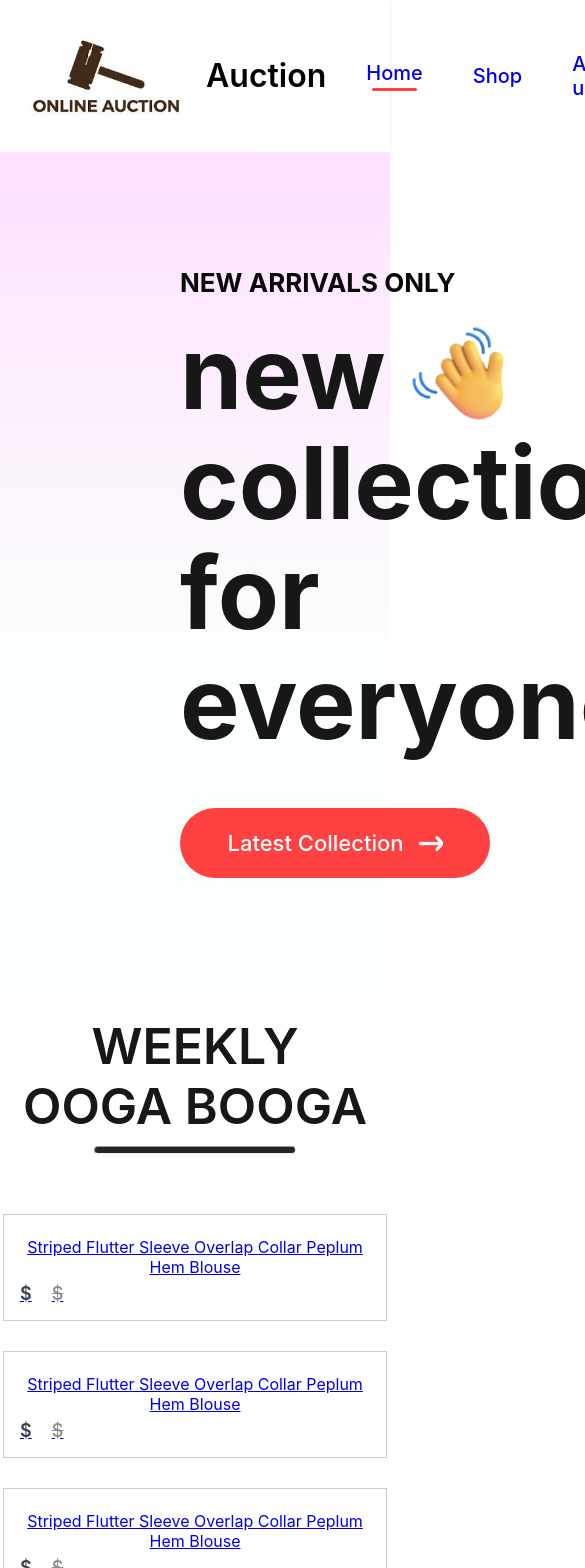
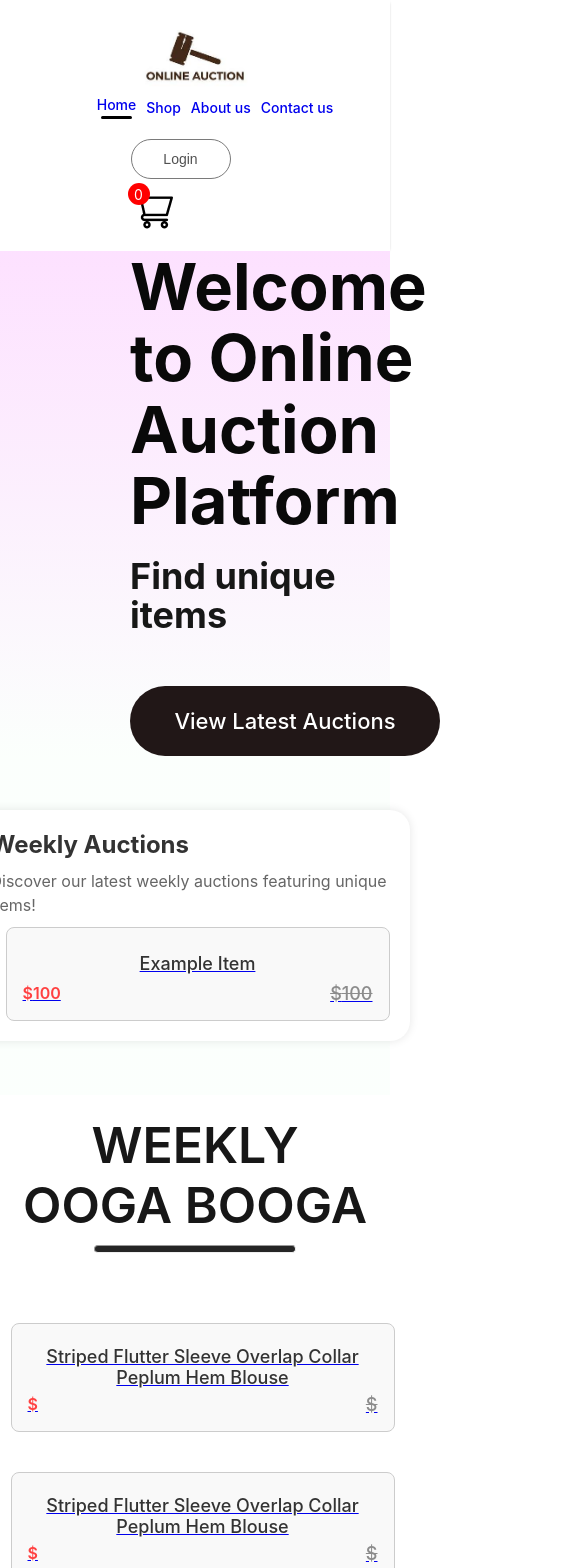
Before and after one commit to ajdin003/online-auction-platform, a React (Vite) app in the folder client/: page / in a window 390 px wide. Shown: the top 1568 px of the page, 585 px wide, since content can reach past the window. Built offline with nearby package versions, Linux system fonts and the light colour scheme.

Commit message:
Home text changed,added weekly artical,UI for login and register

```diff
--- a/client/src/components/Hero.jsx
+++ b/client/src/components/Hero.jsx
@@ -12,29 +12,32 @@ const Hero = () => {
         <div className="hero-left">
           {" "}
           {/* PROMJENIT */}
-          <h2>NEW ARRIVALS ONLY</h2>
+          <h2>Welcome to Online Auction Platform</h2>
           <div>
             <div className="hero-hand-icon">
               {" "}
               {/* PROMJENIT */}
-              <p>new</p>
-              <img src={hand_icon} alt="" />
+
+
             </div>
-            <p>collection</p>
-            <p>for everyone</p>
+            <p>Find unique items</p>
           </div>
           <div className="hero-latest-btn">
             {" "}
             {/* PROMJENIT */}
-            <div>Latest Collection</div>
-            <img src={arrow_icon} alt="" /> {/* PROMJENIT */}
+            <div>View Latest Auctions</div>
+
           </div>
         </div>
 
         <div className="hero-right">
           {" "}
-          {/* PROMJENIT */}
-          <img src={hero_image} alt="sss" />
+          <div className="weekly-auctions">
+            <h3>Weekly Auctions</h3>
+            <p>Discover our latest weekly auctions featuring unique items!</p>
+            {/* Add your Item component or any content for weekly auctions here */}
+            <Item id="1" name="Example Item" newPrice={100} />
+          </div>
         </div>
       </div>
 
--- a/client/src/components/Home.jsx
+++ b/client/src/components/Home.jsx
@@ -6,7 +6,7 @@ import { useNavigate } from "react-router-dom";
 const Home = () => {
   const [cookies] = useCookies(["token"]);
   const navigate = useNavigate();
-  console.log(cookies.token);
+  console.log(cookies.token); //
 
   return (
 
--- a/client/src/components/Login.jsx
+++ b/client/src/components/Login.jsx
@@ -2,7 +2,7 @@ import axios from "axios";
 import { useState } from "react";
 import "../css/register.css";
 import { useCookies } from "react-cookie";
-import { useNavigate } from "react-router-dom";
+import { useNavigate, Link } from "react-router-dom";
 
 const Login = () => {
   const [username, setUsername] = useState("");
@@ -26,7 +26,9 @@ const Login = () => {
 
   return (
     <div className="register-wrapper">
+      <div className="login-box">
       <h1 className="register-title">Log in to your account</h1>
+
       <div className="register-content-wrapper">
         <input
           type="text"
@@ -38,7 +40,10 @@ const Login = () => {
           placeholder="Password"
           onChange={(e) => setPassword(e.target.value)}
         />
+        <p>Don't have an account? <Link to="/register">Register here</Link>
+      </p>
         <button onClick={handleSubmit}>Log In</button>
+      </div>
       </div>
     </div>
   );
--- a/client/src/components/Navbar/Navbar.css
+++ b/client/src/components/Navbar/Navbar.css
@@ -1,25 +1,127 @@
-.navbar{
+/* Base styles */
+.register-wrapper {
+  height: 100vh;
+  display: flex;
+  flex-direction: column;
+  align-items: center;
+  justify-content: center;
+  gap: 40px;
+  color: #0e0707;
+  padding: 20px;
+}
+
+.login-box {
+  background: linear-gradient(180deg, #fde1ff, #e1ffea22 60%);
+  padding: 40px;
+  border-radius: 15px;
+  box-shadow: 0 4px 8px rgba(0, 0, 0, 0.1);
+  display: flex;
+  flex-direction: column;
+  align-items: center;
+  width: 100%;
+  max-width: 400px;
+}
+
+.register-title {
+  font-size: 24px;
+  margin-bottom: 20px;
+}
+
+.register-content-wrapper {
+  width: 100%;
+  display: flex;
+  flex-direction: column;
+  align-items: center;
+  justify-content: center;
+  gap: 20px;
+}
+
+input {
+  width: 100%;
+  padding: 8px;
+  border-radius: 8px;
+  border: none;
+  border-bottom: 1px solid #a91d3a;
+  font-size: 18px;
+  background-color: transparent;
+  color: #000000;
+}
+
+button {
+  padding: 10px;
+  width: 150px;
+  border-radius: 8px;
+  border: none;
+  font-size: 16px;
+  margin-top: 20px;
+  font-weight: 600;
+  cursor: pointer;
+  background-color: transparent;
+  border: 1px solid #a91d3a;
+  color: #000000;
+}
+
+button:hover {
+  background-color: #a91d3a;
+  color: #000000;
+}
+
+.register-link {
+  font-size: 14px;
+  margin-top: -10px; /* Adjust margin to fit your layout */
+}
+
+.register-link a {
+  color: blue;
+  text-decoration: none;
+}
+
+.register-link a:hover {
+  text-decoration: underline;
+}
+
+/* Responsive styles */
+@media (min-width: 500px) {
+  .register-title {
+    font-size: 34px;
+  }
+
+  .login-box {
+    padding: 60px;
+  }
+
+  button {
+    width: 200px;
+  }
+}
+
+/* Navbar styles */
+.navbar {
   display: flex;
   justify-content: space-around;
   padding: 16px;
   box-shadow: 0 1px 3px -2px;
+  flex-wrap: wrap; /* Add this to make items wrap on smaller screens */
 }
-.nav-logo img{
+
+.nav-logo img {
   width: 180px;
   height: auto;
 }
-.nav-logo{
+
+.nav-logo {
   display: flex;
-    align-items: center; /* ////////////////////////////////////////////////////    */
+  align-items: center;
   gap: 10px;
 }
-.nav-logo p{          /* ////////////////////////////////////////////////////    */
+
+.nav-logo p {
   color: black;
   font-size: 32px;
   font-weight: 600;
+}
 
-}
-.nav-menu{
+.nav-menu {
   display: flex;
   align-items: center;
   list-style: none;
@@ -27,9 +129,10 @@
   color: #626262;
   font-size: 20px;
   font-weight: 500;
+  flex-wrap: wrap; /* Add this to make items wrap on smaller screens */
 }
 
-.nav-menu li{
+.nav-menu li {
   display: flex;
   flex-direction: column;
   align-items: center;
@@ -38,20 +141,22 @@
   cursor: pointer;
 }
 
-.nav-menu hr{
+.nav-menu hr {
   border: none;
   width: 80%;
   height: 3px;
   border-radius: 10px;
-    background-color: #ff4141;
+  background-color: #000000;
 }
 
-.nav-login-cart{
+.nav-login-cart {
   display: flex;
   align-items: center;
   gap: 45px;
+  flex-wrap: wrap; /* Add this to make items wrap on smaller screens */
 }
-.nav-login-cart button{
+
+.nav-login-cart button {
   width: 157px;
   height: 58px;
   outline: none;
@@ -64,11 +169,11 @@
   cursor: pointer;
 }
 
-.nav-login-cart button:active{
+.nav-login-cart button:active {
   background: #f3f3f3;
 }
 
-.nav-cart-count{ /* MINI ICON COUNTER FOR CART SHOP !   */
+.nav-cart-count {
   width: 22px;
   height: 22px;
   display: flex;
@@ -81,3 +186,50 @@
   background: red;
   color: white;
 }
+
+/* Media query for smaller screens */
+@media (max-width: 768px) {
+  .nav-logo p {
+    font-size: 24px;
+  }
+
+  .nav-menu {
+    gap: 20px;
+    font-size: 16px;
+  }
+
+  .nav-login-cart {
+    gap: 20px;
+  }
+
+  .nav-login-cart button {
+    width: 120px;
+    height: 50px;
+    font-size: 16px;
+  }
+}
+
+@media (max-width: 500px) {
+  .nav-logo img {
+    width: 120px;
+  }
+
+  .nav-logo p {
+    font-size: 20px;
+  }
+
+  .nav-menu {
+    gap: 10px;
+    font-size: 14px;
+  }
+
+  .nav-login-cart {
+    gap: 10px;
+  }
+
+  .nav-login-cart button {
+    width: 100px;
+    height: 40px;
+    font-size: 14px;
+  }
+}
--- a/client/src/components/Navbar/Navbar.jsx
+++ b/client/src/components/Navbar/Navbar.jsx
@@ -11,7 +11,7 @@ const Navbar = () => {
     <div className="navbar">
       <div className="nav-logo">
         <img src={logo} alt="" />
-        <p>Auction</p>
+
       </div>
       <ul className="nav-menu">
         <li
--- a/client/src/components/Register.jsx
+++ b/client/src/components/Register.jsx
@@ -22,6 +22,7 @@ const Register = () => {
 
   return (
     <div className="register-wrapper">
+      <div className="register-box">
       <h1 className="register-title">Register your account</h1>
       <div className="register-content-wrapper">
         <input
@@ -47,6 +48,7 @@ const Register = () => {
         <button onClick={handleSubmit}>Create Account</button>
       </div>
     </div>
+    </div>
   );
 };
 
--- a/client/src/css/Hero.css
+++ b/client/src/css/Hero.css
@@ -2,6 +2,7 @@
   height: 100vh;
   background: linear-gradient(180deg, #fde1ff, #e1ffea22 60%);
   display: flex;
+  align-items: center;
 }
 .hero-left {
   flex: 1;
@@ -11,26 +12,21 @@
   gap: 20px;
   padding-left: 180px;
   line-height: 1.1;
+
 }
 .hero-left h2 {
   color: #090909;
-  font-size: 26px;
+  font-size: 65px;
   font-weight: 600px;
 }
 
 .hero-left p {
   color: #171717;
-  font-size: 100px;
+  font-size: 36px;
   font-weight: 700;
 }
-.hero-hand-icon {
-  display: flex;
-  align-items: center;
-  gap: 20px;
-}
-.hero-hand-icon img {
-  width: 105px;
-}
+
+
 .hero-latest-btn {
   display: flex;
   justify-content: center;
@@ -40,15 +36,69 @@
   height: 70px;
   border-radius: 75px;
   margin-top: 30px;
-  background: #ff4141;
+  background: #211717;
   color: white;
   font-size: 22px;
   font-weight: 500;
 }
+
+.weekly-auctions {
+  margin-right: 50px;
+  background-color: #ffffff;
+  padding: 20px;
+  border-radius: 20px;
+  box-shadow: 0 0 10px rgba(0, 0, 0, 0.1);
+}
+
+.weekly-auctions h3 {
+  font-size: 24px;
+  color: #333333;
+  margin-bottom: 10px;
+}
+
+.weekly-auctions p {
+  font-size: 16px;
+  color: #666666;
+  line-height: 1.5;
+}
+
+.item {
+  margin-left: 15px;
+  border-radius: 8px;
+  margin-top: 10px;
+  background-color: #f9f9f9;
+}
+
+.item p {
+  font-size: 18px;
+  font-weight: 500;
+  color: #333333;
+}
+
+.item-prices {
+  display: flex;
+  justify-content: space-between;
+}
+
+.item-price-new {
+  font-size: 16px;
+  font-weight: 600;
+  color: #ff4141;
+
+}
+
+/* Add media queries for responsiveness as needed */
+@media (max-width: 768px) {
+  .hero {
+    flex-direction: column;
+    align-items: center;
+  }
 
 .hero-right {
   flex: 1;
   display: flex;
   justify-content: center;
   align-items: center;
+  padding-left: 40px;
 }
+}
--- a/client/src/css/register.css
+++ b/client/src/css/register.css
@@ -6,6 +6,7 @@
   justify-content: center;
   gap: 40px;
   color: #0e0707;
+  background: linear-gradient(180deg, #fde1ff, #e1ffea22 60%);
 }
 .register-title {
   font-size: 24px;
@@ -52,8 +53,45 @@ button:hover {
   color: #000000;
 }
 
+.register-link {
+  margin-top: 20px;
+  font-size: 14px;
+}
+.register-link a {
+  color: blue;
+  text-decoration: none;
+}
+
+.register-link a:hover {
+  text-decoration: underline;
+}
+
+
 @media (min-width: 500px) {
   .register-title {
     font-size: 34px;
   }
 }
+
+.login-box {
+  background: linear-gradient(180deg, #deace2, #d2ffdf22 60%);
+  padding: 40px;
+  border-radius: 15px;
+  box-shadow: 0 4px 8px rgba(0, 0, 0, 0.1);
+  display: flex;
+  flex-direction: column;
+  align-items: center;
+  width: 100%;
+  max-width: 400px;
+}
+.register-box {
+  background: linear-gradient(180deg, #deace2, #d2ffdf22 60%);
+  padding: 40px;
+  border-radius: 15px;
+  box-shadow: 0 4px 8px rgba(0, 0, 0, 0.1);
+  display: flex;
+  flex-direction: column;
+  align-items: center;
+  width: 100%;
+  max-width: 400px;
+}
```
Lines whose indentation alone changed are shown as unchanged.
